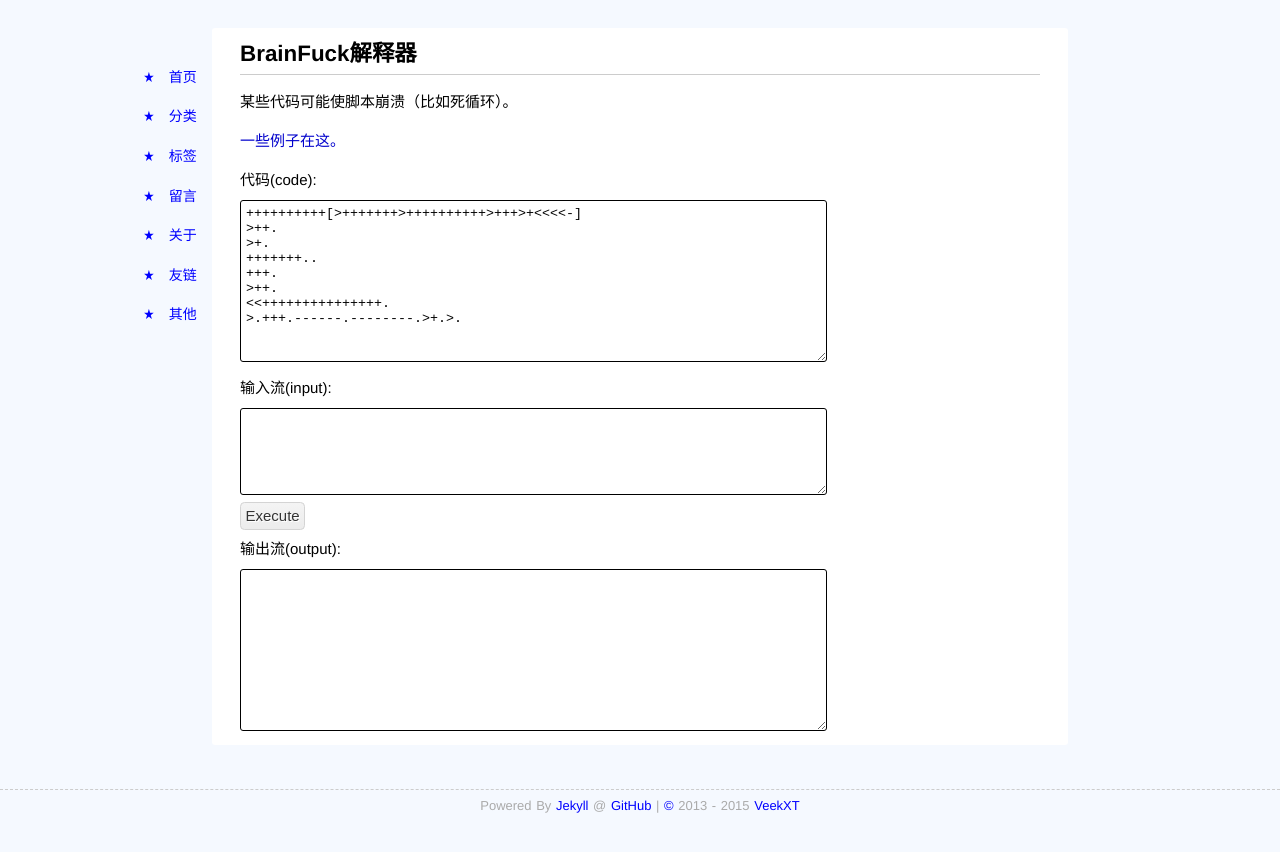
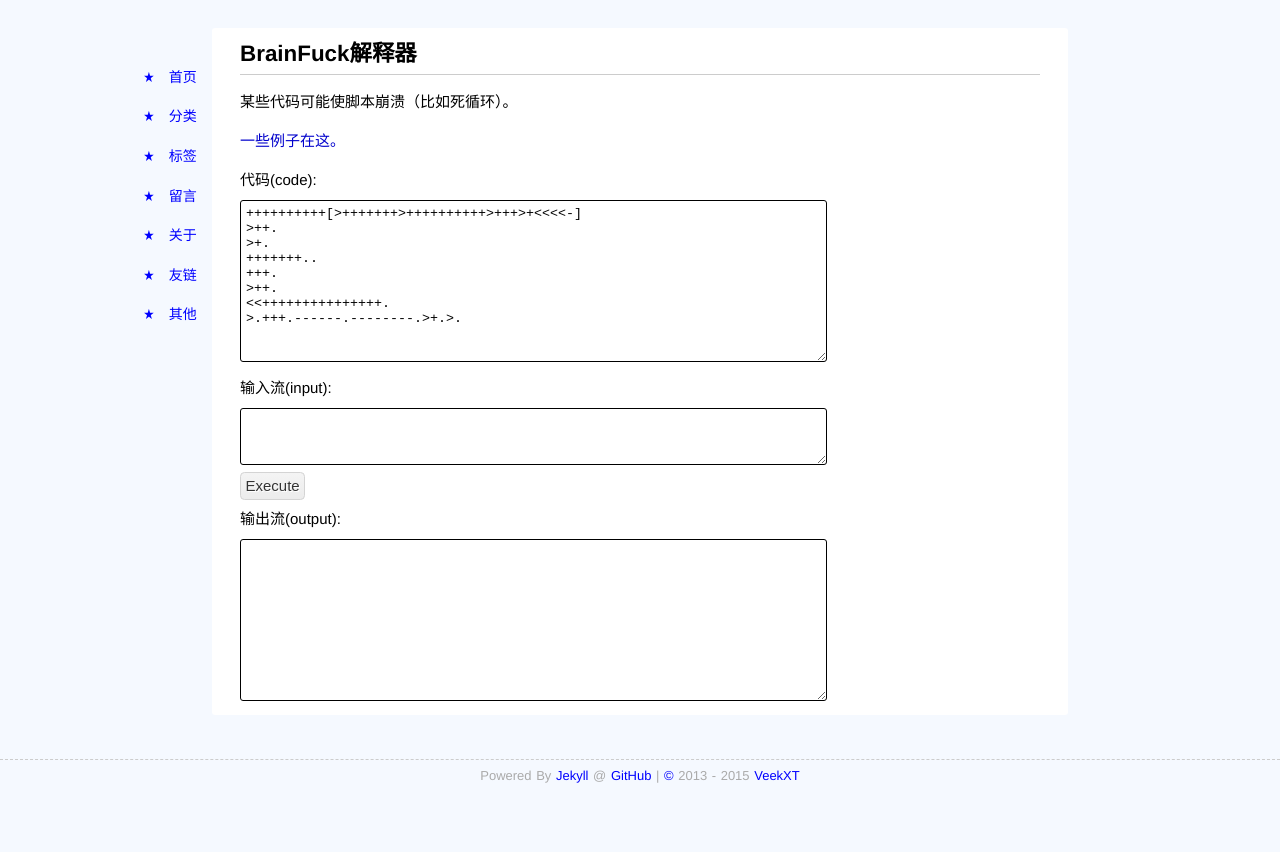
Before and after one commit to veekxt/one-point.github.io, a Jekyll site: the page built from other/tools/bf_js.html, in a window 1280 px wide. Shown: the top 852 px of the page. Built offline with Jekyll 4.4.1, drawn with Linux system fonts in a browser that asks for light colours; comment, search, counter and statistics services are not loaded.

Commit message:
change bf

```diff
--- a/other/tools/bf_js.html
+++ b/other/tools/bf_js.html
@@ -32,7 +32,7 @@ y[3].value+=h^6?"":String.fromCharCode(a[p])}}
 <br />
 
 <p>输入流(input):</p>
-<textarea cols=70 rows=5>
+<textarea cols=70 rows=3>
 </textarea>
 <br />
 <input type=button value=Execute onClick=x(elements)>
```
